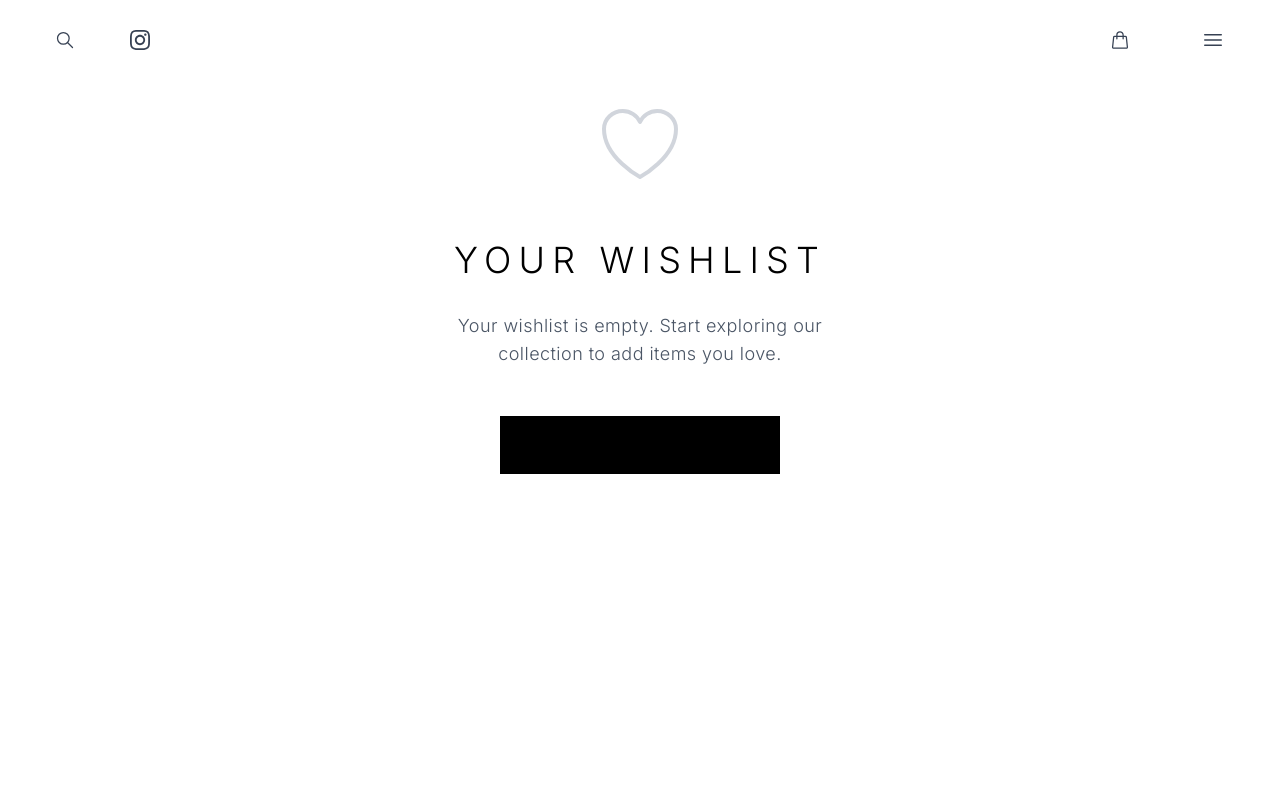
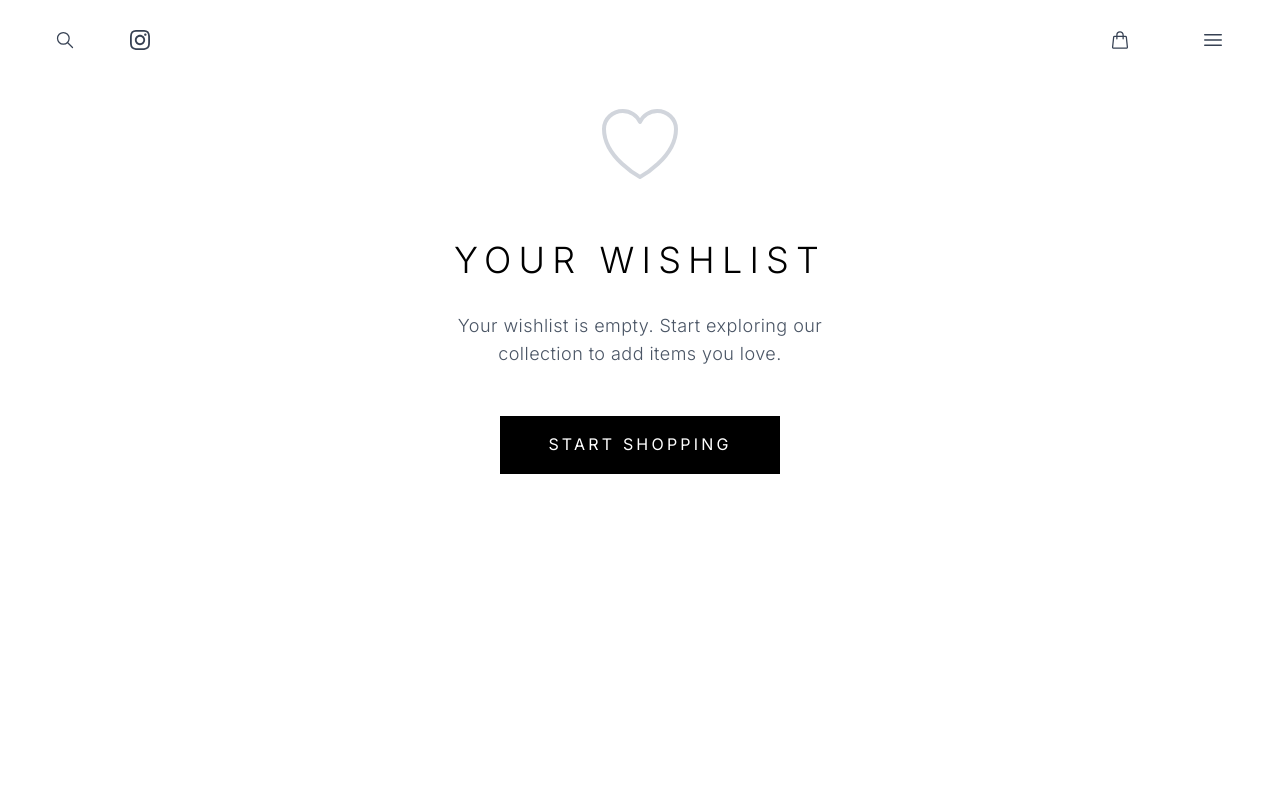
Before and after one commit to kolzocosmetics/kolzo, a React (Vite) app: page /wishlist in a window 1280 px wide. Shown: the top 800 px of the page. Built offline with nearby package versions, Linux system fonts and the light colour scheme; a web font is replaced by a local one.

Commit message:
Fix UI issues: AuthModal button visibility, image overlays, cart badge size, and modal click behavior

```diff
--- a/src/components/AuthModal.tsx
+++ b/src/components/AuthModal.tsx
@@ -1,4 +1,4 @@
-import { motion, AnimatePresence } from 'framer-motion'
+import { motion, AnimatePresence, easeInOut } from 'framer-motion'
 import { useState, useEffect } from 'react'
 
 interface AuthModalProps {
@@ -67,7 +67,7 @@ const AuthModal = ({ isOpen, onClose, onLogin, onSignup }: AuthModalProps) => {
         <>
           {/* Backdrop */}
           <motion.div
-            className="fixed inset-0 bg-black/60 backdrop-blur-sm z-50"
+            className="fixed inset-0 bg-black/60 backdrop-blur-sm z-40"
             initial={{ opacity: 0 }}
             animate={{ opacity: 1 }}
             exit={{ opacity: 0 }}
@@ -77,16 +77,19 @@ const AuthModal = ({ isOpen, onClose, onLogin, onSignup }: AuthModalProps) => {
 
           {/* Modal */}
           <motion.div
-            className="fixed inset-0 z-50 flex items-center justify-center p-4"
+            className="fixed inset-0 z-50 flex items-center justify-center p-4 pointer-events-none"
             initial={{ opacity: 0, scale: 0.9 }}
             animate={{ opacity: 1, scale: 1 }}
             exit={{ opacity: 0, scale: 0.9 }}
             transition={{
               duration: 0.4,
-              ease: [0.25, 0.46, 0.45, 0.94]
+              ease: easeInOut
             }}
           >
-            <div className="bg-white max-w-md w-full p-8">
+                        <div
+              className="bg-white max-w-md w-full p-8 pointer-events-auto"
+              onClick={(e) => e.stopPropagation()}
+            >
               {/* Header */}
               <div className="text-center mb-8">
                 <h2 className="text-2xl font-light tracking-[0.2em] uppercase mb-2">
@@ -147,8 +150,18 @@ const AuthModal = ({ isOpen, onClose, onLogin, onSignup }: AuthModalProps) => {
                 <motion.button
                   type="submit"
                   disabled={isLoading}
-                  className="w-full bg-black text-white py-4 px-8 font-light tracking-[0.2em] uppercase hover:bg-gray-800 transition-all duration-500 disabled:opacity-50 disabled:cursor-not-allowed"
-                  whileHover={{ scale: isLoading ? 1 : 1.02 }}
+                  className="w-full py-4 px-8 font-light tracking-[0.2em] uppercase transition-all duration-500 disabled:opacity-50 disabled:cursor-not-allowed"
+                  style={{
+                    backgroundColor: '#000000',
+                    color: '#ffffff',
+                    minHeight: '48px',
+                    border: 'none',
+                    borderRadius: '0'
+                  }}
+                  whileHover={{
+                    scale: isLoading ? 1 : 1.02,
+                    backgroundColor: '#1f2937'
+                  }}
                   whileTap={{ scale: isLoading ? 1 : 0.98 }}
                 >
                   {isLoading ? (
--- a/src/components/Navbar.tsx
+++ b/src/components/Navbar.tsx
@@ -223,12 +223,14 @@ const Navbar = () => {
                    {/* Cart count badge */}
                    {getCartCount() > 0 && (
                      <motion.div
-                       className="absolute -top-2 -right-2 bg-black text-white text-xs rounded-full w-5 h-5 flex items-center justify-center"
+                       className="absolute -top-0.5 -right-0.5 sm:-top-2 sm:-right-2 bg-black text-white rounded-full w-2.5 h-2.5 sm:w-5 sm:h-5 flex items-center justify-center"
                        initial={{ scale: 0 }}
                        animate={{ scale: 1 }}
                        transition={{ duration: 0.3, ease: "easeOut" }}
                      >
-                       {getCartCount()}
+                       <span className="text-[6px] sm:text-xs font-medium leading-none">
+                         {getCartCount()}
+                       </span>
                      </motion.div>
                    )}
                    <motion.div
--- a/src/pages/ProductDetail.tsx
+++ b/src/pages/ProductDetail.tsx
@@ -466,15 +466,25 @@ const ProductDetail = () => {
                   transition={{ duration: 0.8, delay: 0.6 + (index * 0.1) }}
                 >
                   <Link to={`/product/${relatedProduct.id}`}>
-                    <div className="aspect-square bg-gray-50 mb-6 overflow-hidden relative">
+                    <div className="aspect-square bg-gray-50 mb-6 overflow-hidden relative" style={{ backgroundColor: '#f9fafb' }}>
                       <img
                         src={relatedProduct.image}
                         alt={relatedProduct.name}
                         className="w-full h-full object-cover group-hover:scale-105 transition-transform duration-700"
+                        onError={(e) => {
+                          console.error('Image failed to load:', relatedProduct.image);
+                          e.currentTarget.src = 'https://images.unsplash.com/photo-1553062407-98eeb64c6a62?ixlib=rb-4.0.3&auto=format&fit=crop&w=1974&q=80';
+                        }}
+                        onLoad={() => {
+                          console.log('Image loaded successfully:', relatedProduct.image);
+                        }}
+                        style={{
+                          minHeight: '100%',
+                          minWidth: '100%',
+                          objectFit: 'cover',
+                          display: 'block'
+                        }}
                       />
-
-                      {/* Hover overlay */}
-                      <div className="absolute inset-0 bg-black bg-opacity-0 group-hover:bg-opacity-10 transition-all duration-500" />
 
                       {/* Wishlist button */}
                       <motion.button
--- a/src/pages/Wishlist.tsx
+++ b/src/pages/Wishlist.tsx
@@ -40,25 +40,25 @@ const Wishlist = () => {
               Your wishlist is empty. Start exploring our collection to add items you love.
             </p>
 
-            <motion.div
-              className="space-y-4"
-              initial={{ opacity: 0 }}
-              animate={{ opacity: 1 }}
-              transition={{ delay: 0.3 }}
-            >
-                <motion.div
-                  whileHover={luxuryAnimations.button.hover}
-                  whileTap={luxuryAnimations.button.tap}
-                  className="inline-block"
+            <div className="space-y-4">
+                <Link
+                  to="/"
+                  className="inline-block bg-black text-white py-4 px-12 font-light tracking-[0.2em] uppercase hover:bg-gray-800 transition-all duration-500"
+                  style={{
+                    position: 'relative',
+                    zIndex: 9999,
+                    backgroundColor: '#000000',
+                    color: '#ffffff',
+                    display: 'inline-block',
+                    padding: '1rem 3rem',
+                    textDecoration: 'none',
+                    border: 'none',
+                    outline: 'none'
+                  }}
                 >
-                  <Link
-                    to="/"
-                    className="inline-block bg-black text-white py-4 px-12 font-light tracking-[0.2em] uppercase hover:bg-gray-800 transition-all duration-500"
-                  >
-                    Start Shopping
-                  </Link>
-                </motion.div>
-            </motion.div>
+                  Start Shopping
+                </Link>
+            </div>
           </motion.div>
         </div>
       </div>
@@ -101,16 +101,25 @@ const Wishlist = () => {
               whileTap={luxuryAnimations.productCard.tap}
             >
               <Link to={`/product/${item.id}`}>
-                <div className="aspect-square bg-gray-50 mb-6 overflow-hidden relative">
-                  <motion.img
+                <div className="aspect-square bg-gray-50 mb-6 overflow-hidden relative" style={{ backgroundColor: '#f9fafb' }}>
+                  <img
                     src={item.image}
                     alt={item.name}
                     className="w-full h-full object-cover group-hover:scale-105 transition-transform duration-700"
-                    whileHover={luxuryAnimations.image.hover}
+                    onError={(e) => {
+                      console.error('Image failed to load:', item.image);
+                      e.currentTarget.src = 'https://images.unsplash.com/photo-1553062407-98eeb64c6a62?ixlib=rb-4.0.3&auto=format&fit=crop&w=1974&q=80';
+                    }}
+                    onLoad={() => {
+                      console.log('Image loaded successfully:', item.image);
+                    }}
+                    style={{
+                      minHeight: '100%',
+                      minWidth: '100%',
+                      objectFit: 'cover',
+                      display: 'block'
+                    }}
                   />
-
-                  {/* Hover overlay */}
-                  <div className="absolute inset-0 bg-black bg-opacity-0 group-hover:bg-opacity-10 transition-all duration-500" />
 
                   {/* Remove from wishlist button */}
                   <motion.button
```
Also changed, not shown: 1 other file (tests, documents, lock files or other folders).
